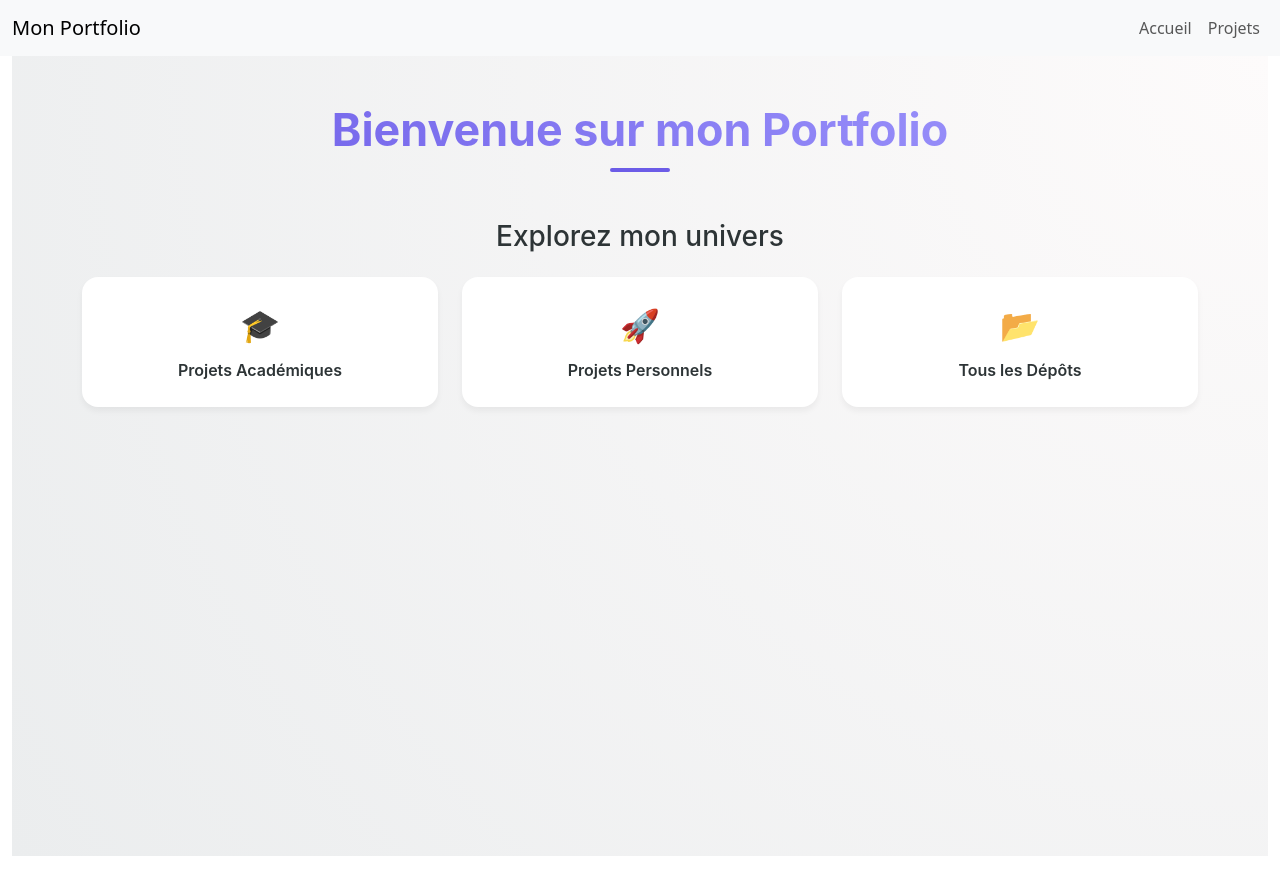
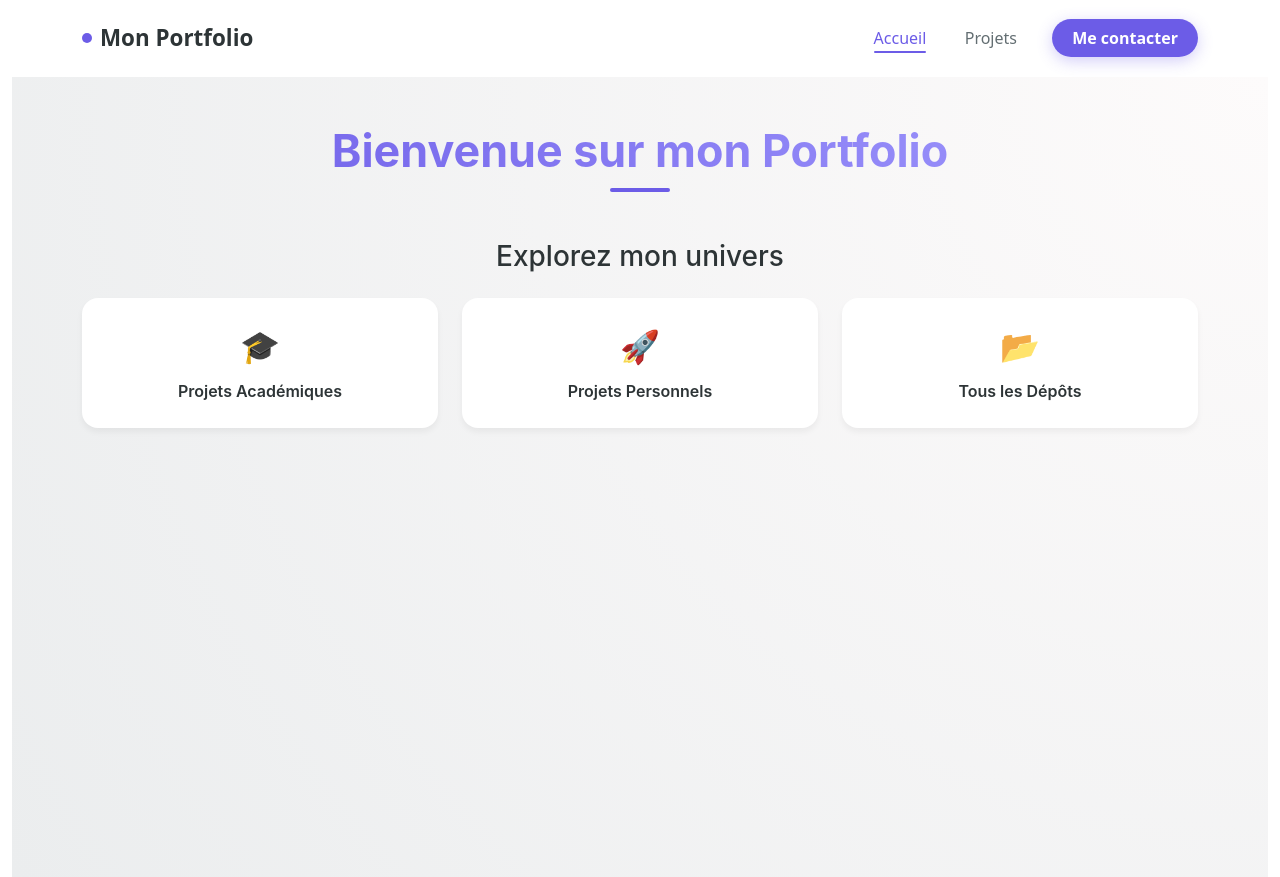
Before and after one commit to LADsy8/LADsy8.github.io, a Vue app: page / in a window 1280 px wide. Before the commit the page ends 856 px from the top, so only its background shows below. Built offline with nearby package versions, Linux system fonts and the light colour scheme; no server answers.

Commit message:
Essaie du header modifier

```diff
--- a/src/components/Header.vue
+++ b/src/components/Header.vue
@@ -1,17 +1,36 @@
 <template>
-  <nav class="navbar navbar-expand-lg navbar-light bg-light w-100">
-    <div class="container-fluid">
-      <a class="navbar-brand" href="/">Mon Portfolio</a>
-      <button class="navbar-toggler d-lg-none" type="button" data-bs-toggle="collapse" data-bs-target="#navbarNav" aria-controls="navbarNav" aria-expanded="false" aria-label="Toggle navigation">
-        <span class="navbar-toggler-icon"></span>
+  <nav class="navbar navbar-expand-lg custom-navbar sticky-top">
+    <div class="container">
+      <router-link class="navbar-brand fw-bold" to="/">
+        <span class="brand-dot"></span> Mon Portfolio
+      </router-link>
+
+      <button
+        class="navbar-toggler"
+        type="button"
+        data-bs-toggle="collapse"
+        data-bs-target="#navbarNav"
+        aria-controls="navbarNav"
+        aria-expanded="false"
+        aria-label="Toggle navigation"
+      >
+        <span class="toggler-icon"></span>
       </button>
-      <div class="collapse navbar-collapse" id="navbarNav" data-mdb-animation-init >
-        <ul class="navbar-nav ms-auto">
-          <li class="nav-item active">
-            <router-link to="/" class="nav-link">Accueil</router-link>
+
+      <div class="collapse navbar-collapse" id="navbarNav">
+        <ul class="navbar-nav ms-auto align-items-center">
+          <li class="nav-item">
+            <router-link to="/" class="nav-link" active-class="active-link">
+              Accueil
+            </router-link>
           </li>
           <li class="nav-item">
-            <router-link to="/repos/all" class="nav-link">Projets</router-link>
+            <router-link to="/repos/all" class="nav-link" active-class="active-link">
+              Projets
+            </router-link>
+          </li>
+          <li class="nav-item ms-lg-3">
+            <a href="mailto:ton-email@exemple.com" class="btn-contact">Me contacter</a>
           </li>
         </ul>
       </div>
@@ -20,15 +39,128 @@
 </template>
 
 <style scoped>
-@media (max-width: 767px) {
-  .navbar-toggler {
-    display: block !important;
-  }
+/* Effet Glassmorphism sur la Nav */
+.custom-navbar {
+  background: rgba(255, 255, 255, 0.8);
+  backdrop-filter: blur(12px);
+  -webkit-backdrop-filter: blur(12px);
+  border-bottom: 1px solid rgba(255, 255, 255, 0.3);
+  padding: 1rem 0;
+  transition: all 0.3s ease;
 }
 
-@media (min-width: 768px) {
-  .navbar-toggler {
-    display: none !important;
+/* Style du Logo */
+.navbar-brand {
+  font-size: 1.4rem;
+  color: #2d3436 !important;
+  display: flex;
+  align-items: center;
+  gap: 8px;
+}
+
+.brand-dot {
+  width: 10px;
+  height: 10px;
+  background: #6c5ce7;
+  border-radius: 50%;
+  display: inline-block;
+}
+
+/* Liens de navigation */
+.nav-link {
+  color: #636e72 !important;
+  font-weight: 500;
+  padding: 0.5rem 1.2rem !important;
+  position: relative;
+  transition: color 0.3s ease;
+}
+
+.nav-link:hover {
+  color: #6c5ce7 !important;
+}
+
+/* Indicateur de page active */
+.active-link {
+  color: #6c5ce7 !important;
+}
+
+.active-link::after {
+  content: '';
+  position: absolute;
+  bottom: 5px;
+  left: 1.2rem;
+  right: 1.2rem;
+  height: 2px;
+  background: #6c5ce7;
+  border-radius: 2px;
+}
+
+/* Bouton Contact style moderne */
+.btn-contact {
+  background: #6c5ce7;
+  color: white !important;
+  text-decoration: none;
+  padding: 8px 20px;
+  border-radius: 50px;
+  font-weight: 600;
+  transition: all 0.3s ease;
+  box-shadow: 0 4px 15px rgba(108, 92, 231, 0.3);
+}
+
+.btn-contact:hover {
+  transform: translateY(-2px);
+  box-shadow: 0 6px 20px rgba(108, 92, 231, 0.4);
+}
+
+/* Customisation du Toggler (Menu mobile) */
+.navbar-toggler {
+  border: none;
+  padding: 0;
+}
+
+.navbar-toggler:focus {
+  box-shadow: none;
+}
+
+.toggler-icon {
+  display: block;
+  width: 24px;
+  height: 2px;
+  background: #2d3436;
+  position: relative;
+}
+
+.toggler-icon::before, .toggler-icon::after {
+  content: '';
+  width: 24px;
+  height: 2px;
+  background: #2d3436;
+  position: absolute;
+  left: 0;
+}
+
+.toggler-icon::before { top: -7px; }
+.toggler-icon::after { top: 7px; }
+
+/* Responsive tweaks */
+@media (max-width: 991px) {
+  .navbar-collapse {
+    background: white;
+    margin-top: 1rem;
+    padding: 1rem;
+    border-radius: 15px;
+    box-shadow: 0 10px 30px rgba(0,0,0,0.1);
+  }
+
+  .nav-item {
+    width: 100%;
+    text-align: center;
+    margin: 10px 0;
+  }
+
+  .btn-contact {
+    display: inline-block;
+    margin-top: 10px;
   }
 }
 </style>
```
